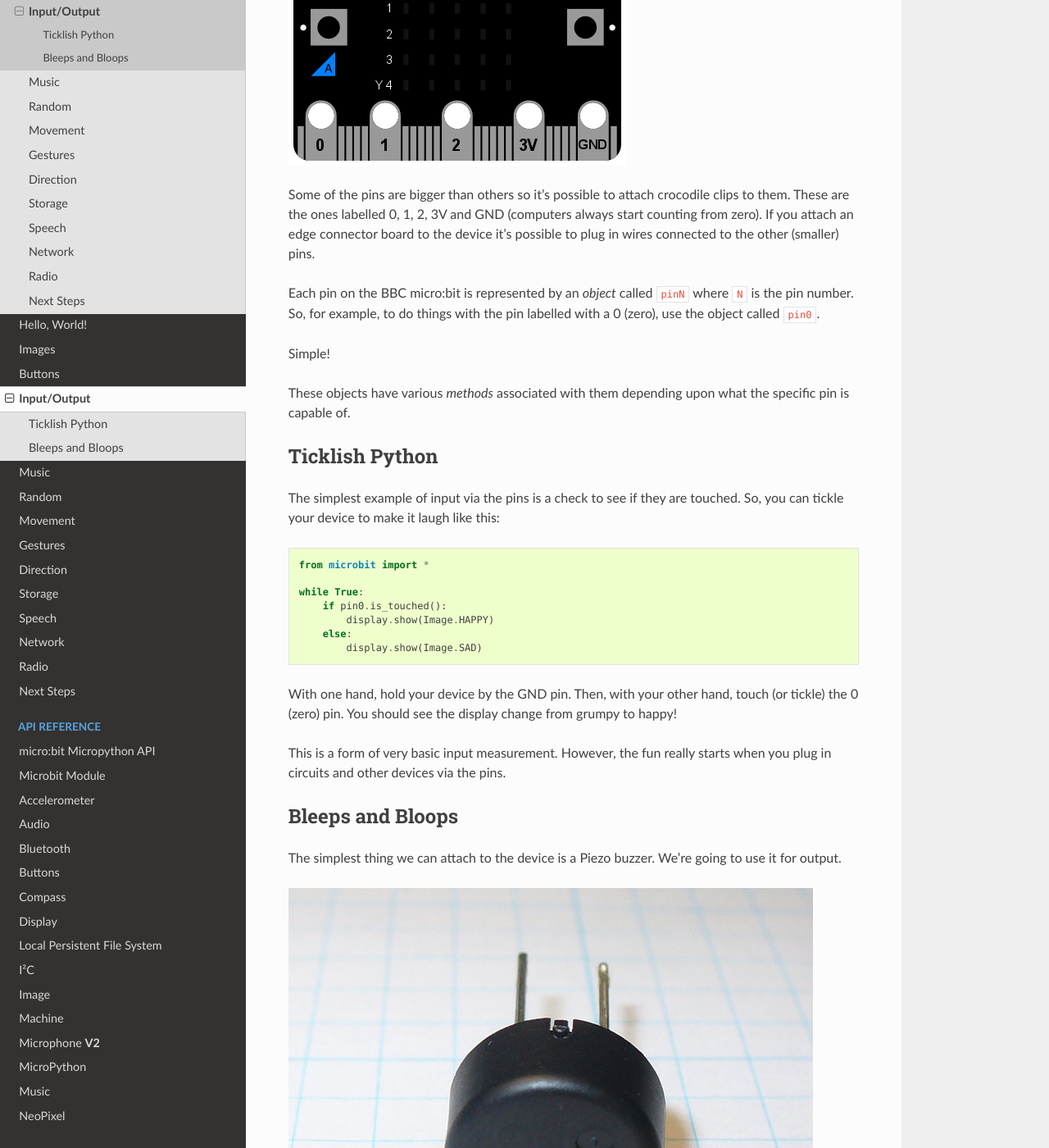
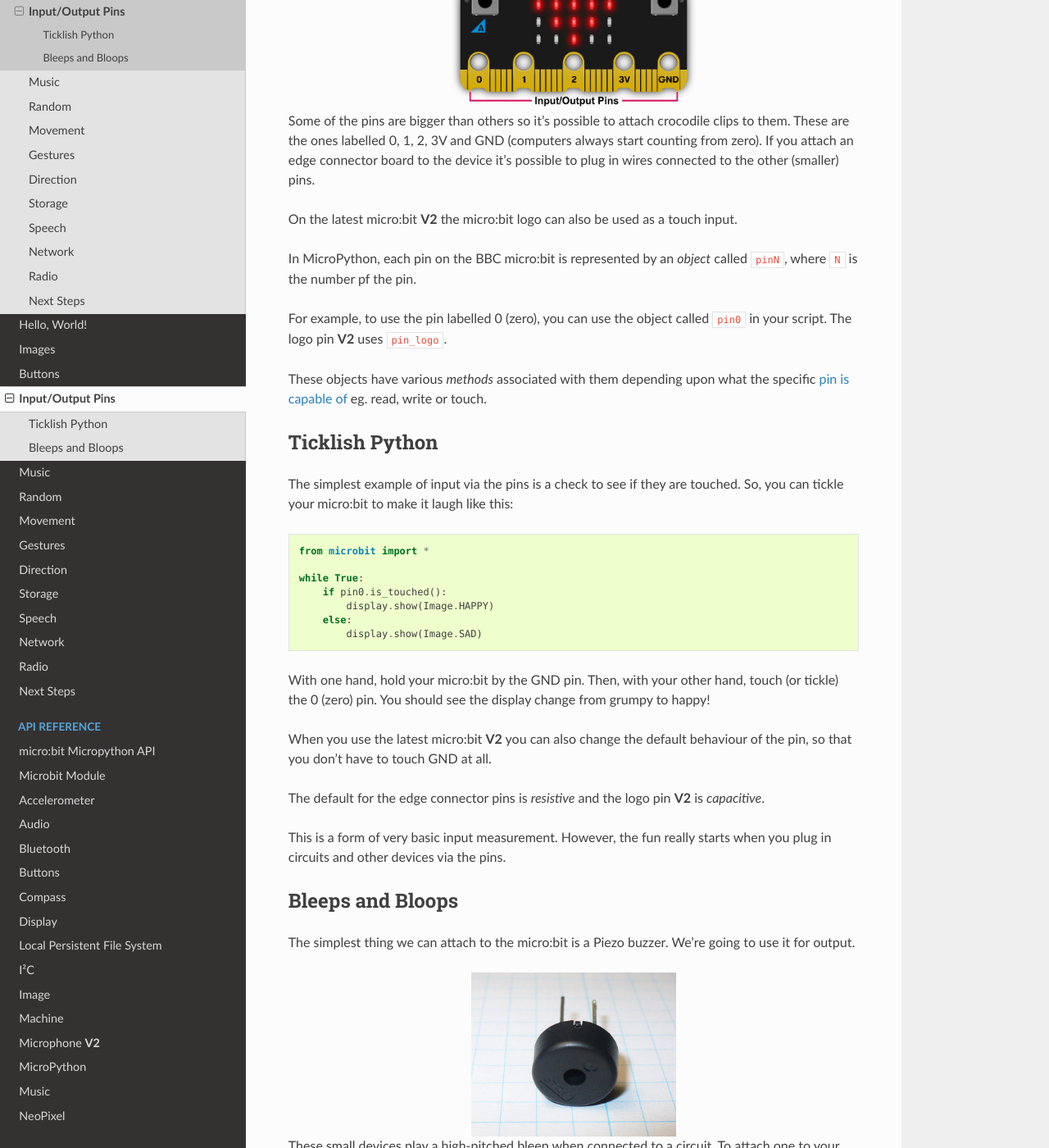
Before and after one commit to bbcmicrobit/micropython, a Sphinx documentation site: the page built from docs/tutorials/io.rst, in a window 1280 px wide and 1400 px high, scrolled down 366 px. Shown: the whole window at 82% size. Built offline with Sphinx 7.4.7 and the Read the Docs theme 2.0.0, drawn with Linux system fonts in a browser that asks for light colours; some of the changed text lies outside the part shown.

Commit message:
docs: update-tutorials for V2

```diff
--- a/docs/pin.rst
+++ b/docs/pin.rst
@@ -20,6 +20,7 @@
         else:
             display.show(Image.SAD)
 
+.. _Pin Functions:
 
 Pin Functions
 =============
--- a/docs/tutorials/io.rst
+++ b/docs/tutorials/io.rst
@@ -1,31 +1,38 @@
-Input/Output
-------------
+Input/Output Pins
+-----------------
 
 There are strips of metal along the bottom edge of the BBC micro:bit that make
 it look as if the device has teeth. These are the input/output pins (or I/O pins
 for short).
 
 .. image:: blue-microbit.png
+    :width: 300px
+    :align: center
+    :height: 270px
+    :alt: micro:bit with pins labelled
 
 Some of the pins are bigger than others so it's possible to attach crocodile
 clips to them. These are the ones labelled 0, 1, 2, 3V and GND (computers
 always start counting from zero). If you attach an edge connector board to the
 device it's possible to plug in wires connected to the other (smaller) pins.
 
-Each pin on the BBC micro:bit is represented by an *object* called ``pinN``
-where ``N`` is the pin number. So, for example, to do things with the pin
-labelled with a 0 (zero), use the object called ``pin0``.
+On the latest micro:bit **V2** the micro:bit logo can also be used as a touch
+input.
 
-Simple!
+In MicroPython, each pin on the BBC micro:bit is represented by an *object*
+called ``pinN``, where ``N`` is the number pf the pin.
+
+For example, to use the pin labelled 0 (zero), you can use the object called
+``pin0`` in your script. The logo pin **V2** uses ``pin_logo``.
 
 These objects have various *methods* associated with them depending upon what
-the specific pin is capable of.
+the specific `pin is capable of <Pin Functions>`_ eg. read, write or touch.
 
 Ticklish Python
 +++++++++++++++
 
 The simplest example of input via the pins is a check to see if they are
-touched. So, you can tickle your device to make it laugh like this::
+touched. So, you can tickle your micro:bit to make it laugh like this::
 
     from microbit import *
 
@@ -35,9 +42,15 @@
         else:
             display.show(Image.SAD)
 
-With one hand, hold your device by the GND pin. Then, with your other hand,
+With one hand, hold your micro:bit by the GND pin. Then, with your other hand,
 touch (or tickle) the 0 (zero) pin. You should see the display change from
 grumpy to happy!
+
+When you use the latest micro:bit **V2** you can also change the default
+behaviour of the pin, so that you don't have to touch GND at all.
+
+The default for the edge connector pins is `resistive` and the logo pin
+**V2** is `capacitive`.
 
 This is a form of very basic input measurement. However, the fun really starts
 when you plug in circuits and other devices via the pins.
@@ -45,16 +58,23 @@
 Bleeps and Bloops
 +++++++++++++++++
 
-The simplest thing we can attach to the device is a Piezo buzzer. We're going
+The simplest thing we can attach to the micro:bit is a Piezo buzzer. We're going
 to use it for output.
 
 .. image:: piezo_buzzer.jpg
+    :width: 250px
+    :align: center
+    :height: 200px
+    :alt: piezo buzzer
 
 These small devices play a high-pitched bleep when connected to a circuit. To
 attach one to your BBC micro:bit you should attach crocodile clips to pin 0 and
-GND (as shown below).
+GND.
 
 .. image:: pin0-gnd.png
+    :width: 250px
+    :align: center
+    :alt: piezo connected to pin0 and GND
 
 The wire from pin 0 should be attached to the positive connector on the buzzer
 and the wire from GND to the negative connector.
```
Also changed, not shown: docs/tutorials/music.rst (+10 -6 lines), docs/tutorials/speech.rst (+11 -18 lines), docs/tutorials/blue-microbit.png, docs/tutorials/happy.png, docs/tutorials/pin0-gnd.png.
